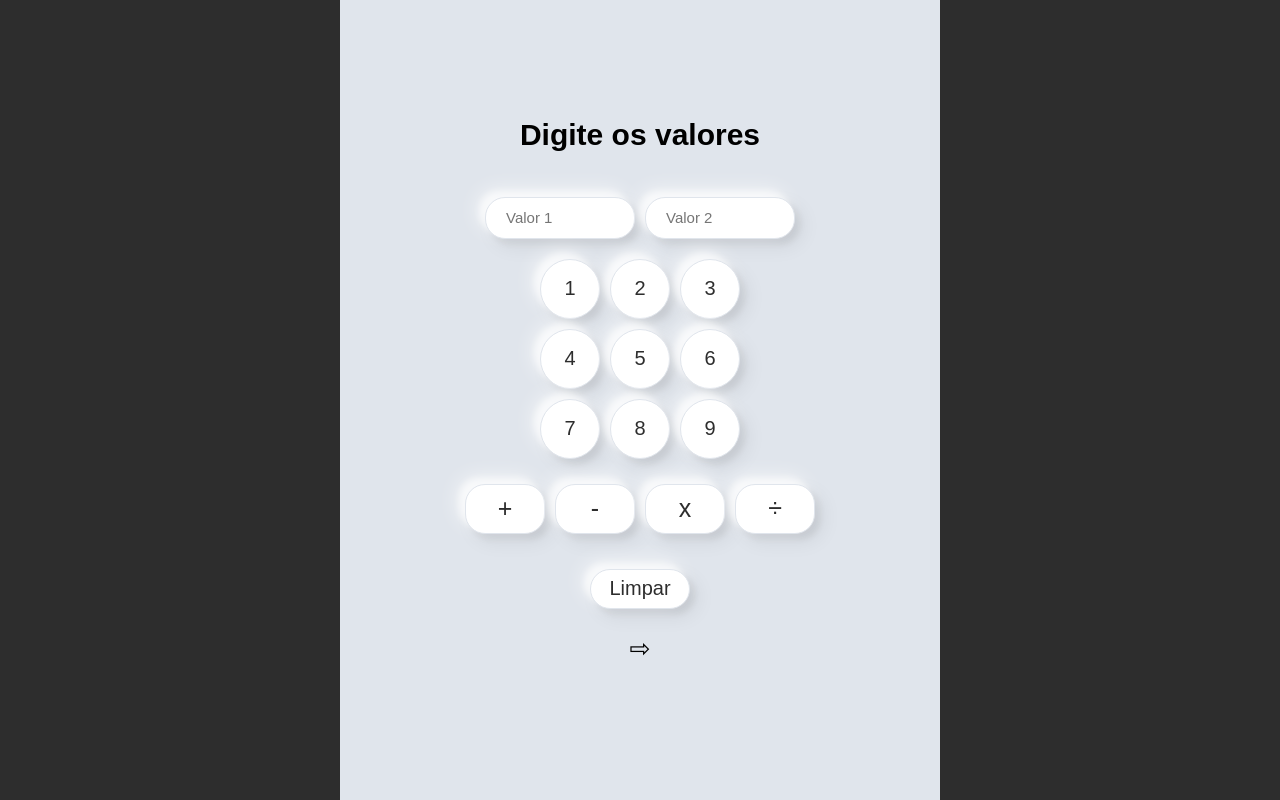
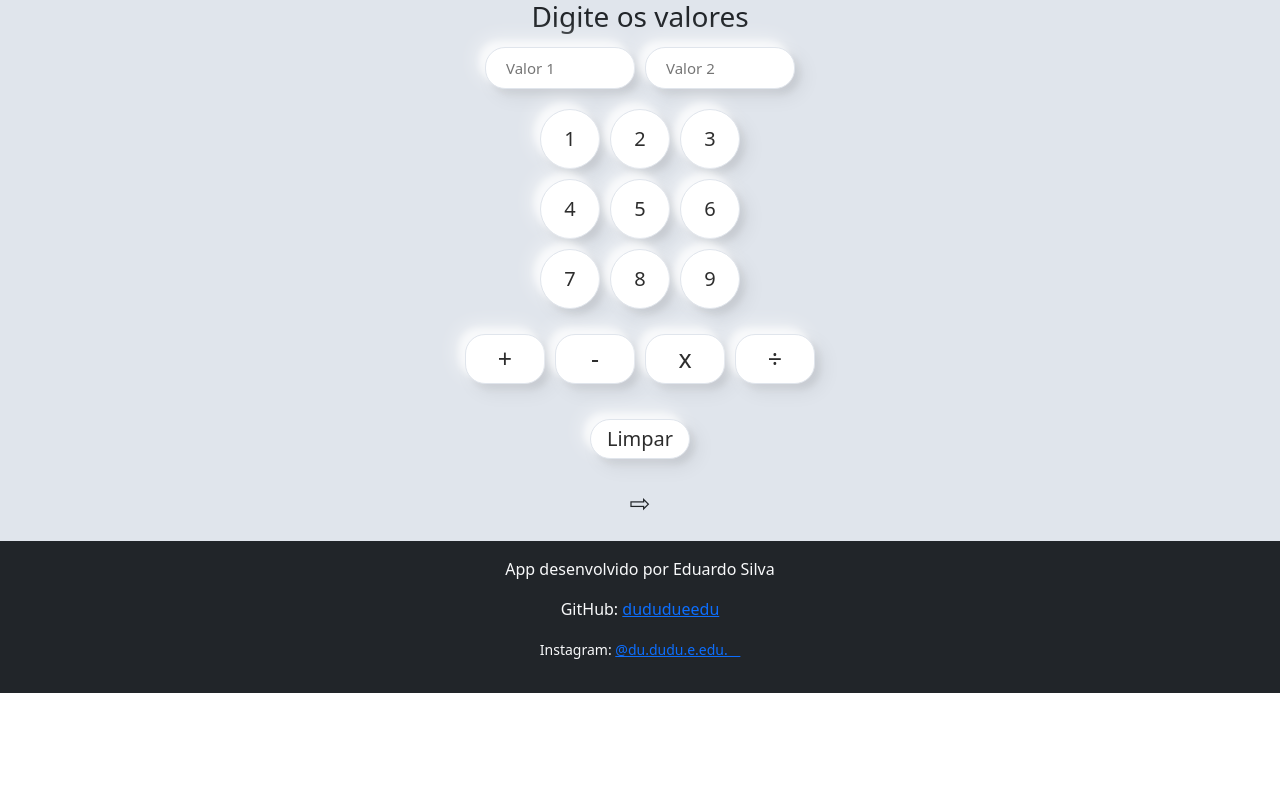
Before and after one commit to dududueedu/webCalculator, a React (Create React App) app in the folder calculator/: page / in a window 1280 px wide. Built offline with nearby package versions, Linux system fonts and the light colour scheme.

Commit message:
footer and scroll

```diff
--- a/calculator/package.json
+++ b/calculator/package.json
@@ -6,6 +6,7 @@
     "@testing-library/jest-dom": "^5.11.4",
     "@testing-library/react": "^11.1.0",
     "@testing-library/user-event": "^12.1.10",
+    "bootstrap": "^5.0.1",
     "react": "^17.0.2",
     "react-dom": "^17.0.2",
     "react-scripts": "4.0.3",
--- a/calculator/src/App.css
+++ /dev/null
@@ -1,11 +0,0 @@
-*{
-  margin: 0;
-  top: 0;
-}
-
-.App {
-  background-color: #282c34;
-  text-align: center;
-  min-height: 100vh;
-  display: flex;
-}
--- a/calculator/src/App.js
+++ b/calculator/src/App.js
@@ -1,12 +1,16 @@
-import './App.css';
 import Dashboard from './components/Dashboard';
 import './css/style.css'
+import Footer from './footer/Footer';
+import 'bootstrap/dist/css/bootstrap.css';
 
 function App() {
   return (
-    <div className="App">
-      <Dashboard />
-    </div>
+    <>
+      <div className="App">
+        <Dashboard />
+      </div>
+        <Footer />
+    </>
   );
 }
 
--- a/calculator/src/components/Dashboard.jsx
+++ b/calculator/src/components/Dashboard.jsx
@@ -6,7 +6,7 @@ import { somar, subtrair, mutplicar, dividir } from '../functions/operations'
 function Dashboard () {
 
         return (
-            <div className="container">
+            <div className="container-dashboard">
                 <h3> Digite os valores </h3>
                 <div className="position-row">
                     <input type="number" id="txt1" placeholder="Valor 1" />
--- a/calculator/src/css/style.css
+++ b/calculator/src/css/style.css
@@ -8,22 +8,19 @@
 	--gray: #797d7f;
 }
 body{
-    display: flex;
-    justify-content: center;
-    height: 100vh;
-    overflow: hidden;
+    height: 100%;
+    overflow: auto;
     font-family: arial;
     background-color: #000000d2;
 }
 
-.container{
+.container-dashboard{
     display: flex;
     flex-direction: column;
-    justify-content: center;
     align-items: center;
     background-color: var(--background);
-    height: 100vh;
-    width: 600px;
+    height: 80%;
+    width: 100%;
 }
 
 h3{
@@ -109,7 +106,19 @@ input[type=reset]:active{
 .clean{
     margin-top: 25px;
 }
+
+.footer {
+    flex-shrink: 0;
+    text-align: center;
+}
 /*
+    .bg-primary {
+        background-color: var(--color-primary) !important;
+    }
+
+    .text-primary {
+        color: var(--color-primary) !important;
+    }
     box-shadow: 9px 9px 16px rgba(163, 177, 198, 0.6),
     -9px -9px 16px rgba(255, 255, 255, 0.5);
 */
--- /dev/null
+++ b/calculator/src/footer/Footer.jsx
@@ -0,0 +1,18 @@
+function Footer() {
+    return (
+        <footer className="footer mt-auto py-3 bg-dark">
+            <div className="container">
+                <p className="text-light"> App desenvolvido por Eduardo Silva</p>
+                <p className="text-light">
+                    GitHub: <a href="https://github.com/dududueedu" target="_blank" rel="noreferrer"> dududueedu </a>
+                </p>
+                <p className="text-light"><small>
+                    Instagram: <a href="https://instagram.com/du.dudu.e.edu.__" target="_blank" rel="noreferrer">
+                    @du.dudu.e.edu.__ </a></small>
+                </p>
+            </div>
+        </footer>
+    );
+}
+
+export default Footer;
```
Also changed, not shown: 1 other file (tests, documents, lock files or other folders).
